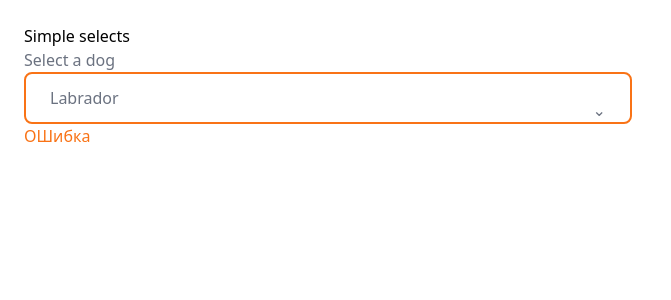
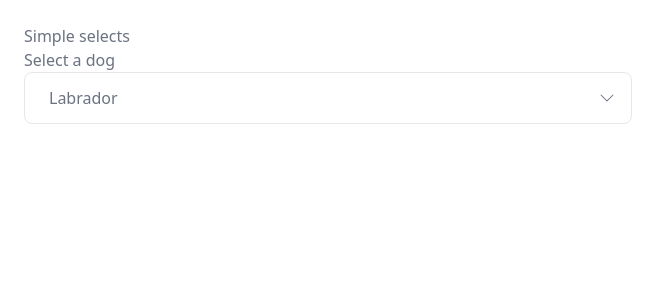
Before and after one commit to angyy96/v-select, a Nuxt app: page /playground in a window 1280 px wide. Shown: the top 300 px of the page, without its empty margins (0-671 px from the left). Built offline with nearby package versions, Linux system fonts and the light colour scheme.

Commit message:
fear(icon): add chevron icon

```diff
--- a/components/VSelect.vue
+++ b/components/VSelect.vue
@@ -109,7 +109,6 @@ const onQueryChange = (e: Event & { target: HTMLInputElement }): void => {
     as="div"
     @update:model-value="onUpdateModelValue"
     v-slot="{ open }"
-    class="text-gray-500"
   >
     <VFormField :error="error">
       <template #label>
@@ -118,7 +117,7 @@ const onQueryChange = (e: Event & { target: HTMLInputElement }): void => {
           :id="`${id}-label`"
           :for="`${id}-input`"
           :data-testid="`${id}-label`"
-          :class="{ 'v-select__label--required': required }"
+          :class="{ 'vselect__label--required': required }"
           >{{ label }}</ComboboxLabel
         >
       </template>
@@ -127,7 +126,7 @@ const onQueryChange = (e: Event & { target: HTMLInputElement }): void => {
         <base-popper ref="popper" :value="open" :same-width="true">
           <div
             ref="around"
-            class="flex border-solid border-2 transition-all max-w-full"
+            class="flex border-solid border transition-all max-w-full"
             :class="inputClasses"
             @click="onAroundClick"
           >
@@ -173,8 +172,8 @@ const onQueryChange = (e: Event & { target: HTMLInputElement }): void => {
             <ComboboxButton
               :id="`${id}-button`"
               :data-testid="`${id}-button`"
-              class="flex items-end justify-end border-none"
               :disabled="disabled"
+              class="border-none w-2"
             >
               <template v-if="loading" class="loading-icon">
                 <div class="m-loader-circle">
@@ -190,8 +189,21 @@ const onQueryChange = (e: Event & { target: HTMLInputElement }): void => {
                   </svg>
                 </div>
               </template>
-              <span v-else-if="!open"> &#8964; </span>
-              <span v-else-if="open"> &#8963; </span>
+
+              <svg
+                xmlns="http://www.w3.org/2000/svg"
+                width="16"
+                height="16"
+                fill="currentColor"
+                viewBox="0 0 16 16"
+                class="vselect__caret"
+                :class="{ 'is-reverse': open }"
+              >
+                <path
+                  fill-rule="evenodd"
+                  d="M1.646 4.646a.5.5 0 0 1 .708 0L8 10.293l5.646-5.647a.5.5 0 0 1 .708.708l-6 6a.5.5 0 0 1-.708 0l-6-6a.5.5 0 0 1 0-.708z"
+                />
+              </svg>
             </ComboboxButton>
           </div>
           <template #content>
@@ -199,7 +211,7 @@ const onQueryChange = (e: Event & { target: HTMLInputElement }): void => {
               :id="`${id}-options`"
               :data-testid="`${id}-options`"
               static
-              class="v-select__options"
+              class="vselect__options"
             >
               <slot />
             </ComboboxOptions>
@@ -211,12 +223,12 @@ const onQueryChange = (e: Event & { target: HTMLInputElement }): void => {
 </template>
 
 <style scoped>
-.v-select__label--required::before {
+.vselect__label--required::before {
   content: "*";
   margin-right: 4px;
   color: orangered;
 }
-.v-select__options {
+.vselect__options {
   margin: 0;
   background: white;
   overflow: auto;
@@ -229,4 +241,11 @@ const onQueryChange = (e: Event & { target: HTMLInputElement }): void => {
   box-shadow: 0px 0px 16px rgba(29, 32, 35, 0.04),
     0px 15px 30px rgba(29, 32, 35, 0.1);
 }
+
+.vselect__caret {
+  transition: transform 0.3s ease-in-out;
+}
+.vselect__caret.is-reverse {
+  transform: rotate(-180deg);
+}
 </style>
--- a/pages/playground.vue
+++ b/pages/playground.vue
@@ -40,7 +40,6 @@ const simpleTypeObj = ref<DogOption>(
           v-model="simpleTypeObj"
           label="Select a dog"
           :dv="(option) => option?.text"
-          :error="'ОШибка'"
           id="select"
           by="id"
           placeholder="select a dog"
@@ -66,5 +65,8 @@ const simpleTypeObj = ref<DogOption>(
   grid-template-columns: 1fr 1fr;
   grid-gap: 16px;
   padding: 24px;
+
+  --tw-text-opacity: 1;
+  color: rgb(107 114 128 / var(--tw-text-opacity));
 }
 </style>
```
